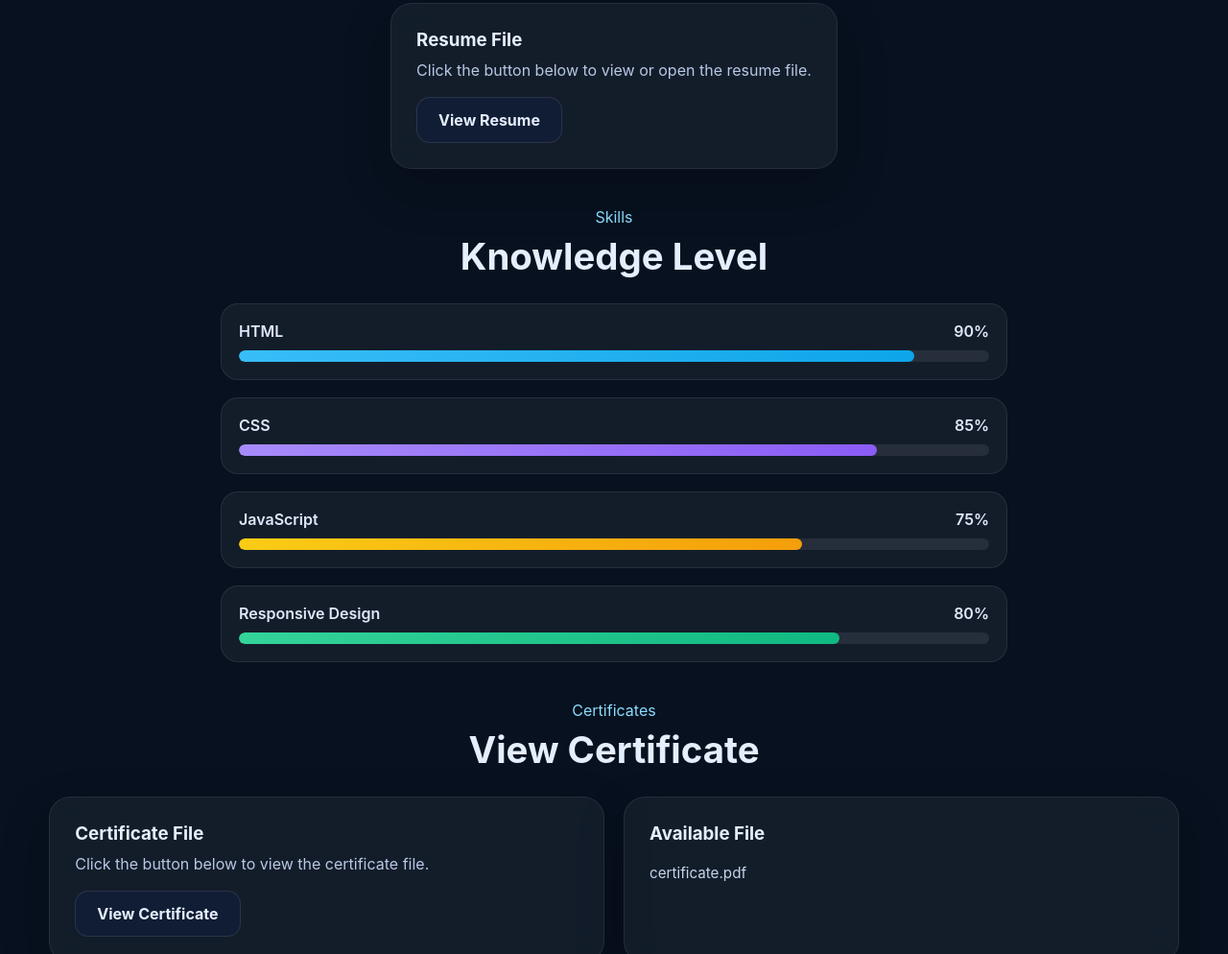
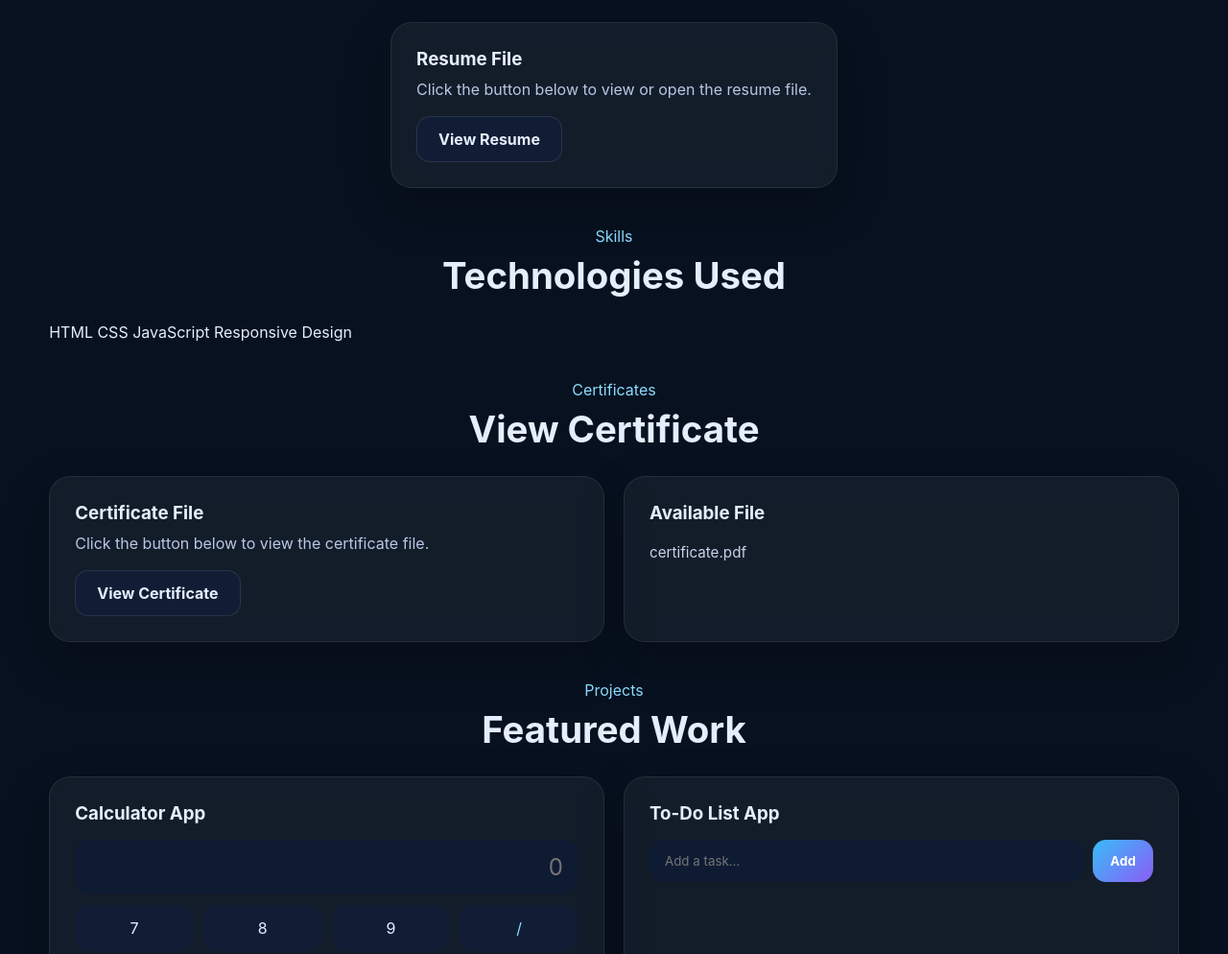
Before and after one commit to subhashcodes-w/Personal-portfolio-, a plain HTML site: page index.html in a window 1280 px wide. Shown: the part 1142-2136 px from the top of the page at 96% size. Drawn offline with Linux system fonts and the light colour scheme.

Commit message:
Refactor index.html structure and content

```diff
--- a/index.html
+++ b/index.html
@@ -13,11 +13,11 @@
 
   <header class="header">
     <div class="logo-wrap">
-     <img scr="images/profile.jpg"atl="Subhash Babu"
-       class="profile-img">
+      <div class="logo">D</div>
       <div>
         <h1 class="site-name">Subhash Babu</h1>
         <p>Web Developer</p>
+        <img src="profile.jpg" alt="Subhash Babu" class="profile-photo">
       </div>
     </div>
 
@@ -25,7 +25,7 @@
       <a href="#home">Home</a>
       <a href="#about">About</a>
       <a href="#resume">Resume</a>
-      <a href="#skills">Skills</a>
+      <a href="#skills">Technologies</a>
       <a href="#certificates">Certificates</a>
       <a href="#projects">Projects</a>
       <a href="#contact">Contact</a>
@@ -98,29 +98,14 @@
     <section class="skills section" id="skills">
       <div class="section-head">
         <p>Skills</p>
-        <h2>Knowledge Level</h2>
+        <h2>Technologies Used</h2>
       </div>
 
-      <div class="skill-list">
-        <div class="skill-item">
-          <div class="skill-top"><span>HTML</span><span>90%</span></div>
-          <div class="bar"><div class="fill html"></div></div>
-        </div>
-
-        <div class="skill-item">
-          <div class="skill-top"><span>CSS</span><span>85%</span></div>
-          <div class="bar"><div class="fill css"></div></div>
-        </div>
-
-        <div class="skill-item">
-          <div class="skill-top"><span>JavaScript</span><span>75%</span></div>
-          <div class="bar"><div class="fill js"></div></div>
-        </div>
-
-        <div class="skill-item">
-          <div class="skill-top"><span>Responsive Design</span><span>80%</span></div>
-          <div class="bar"><div class="fill responsive"></div></div>
-        </div>
+      <div class="tech-list">
+        <span class="tech-chip">HTML</span>
+        <span class="tech-chip">CSS</span>
+        <span class="tech-chip">JavaScript</span>
+        <span class="tech-chip">Responsive Design</span>
       </div>
     </section>
 
```
